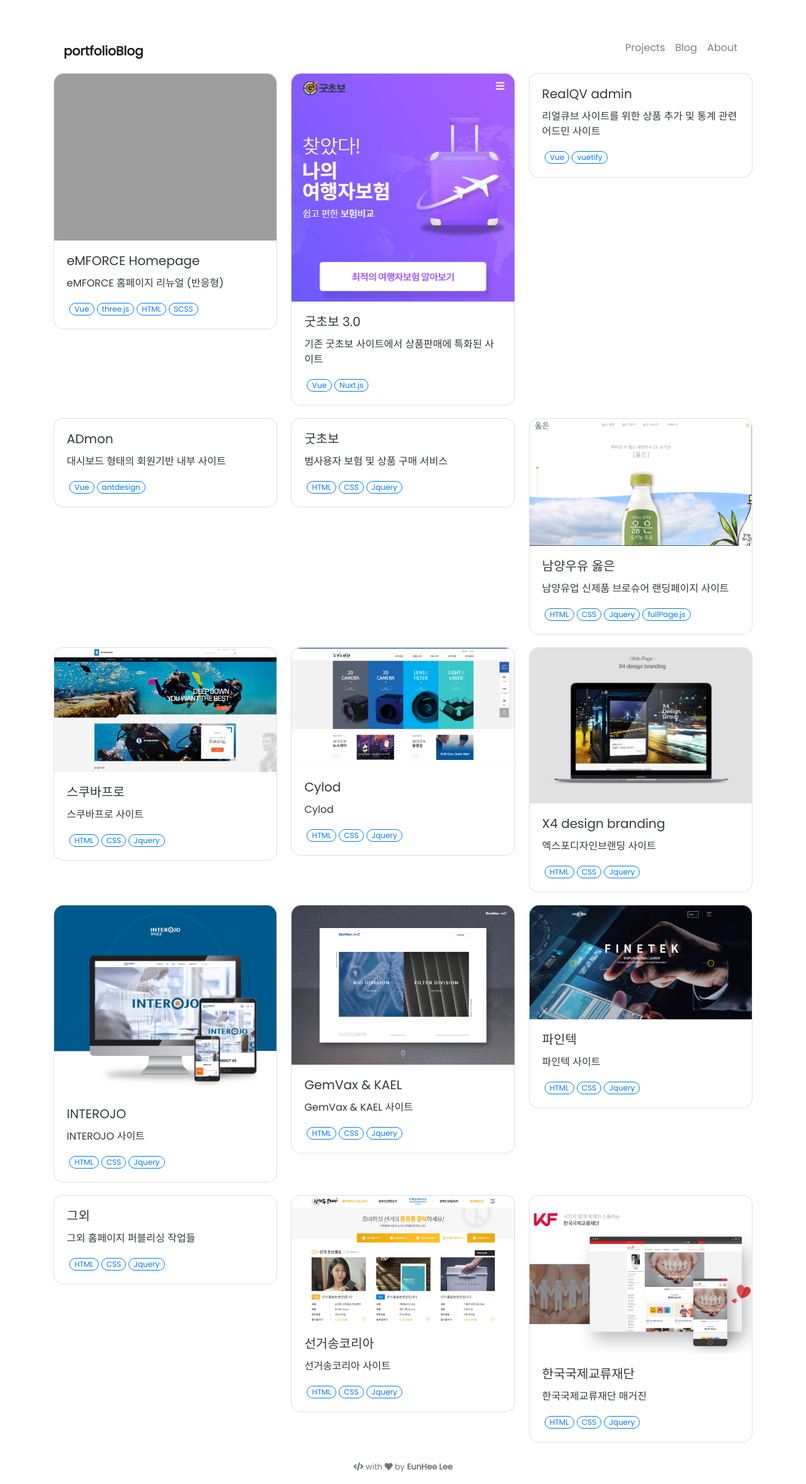
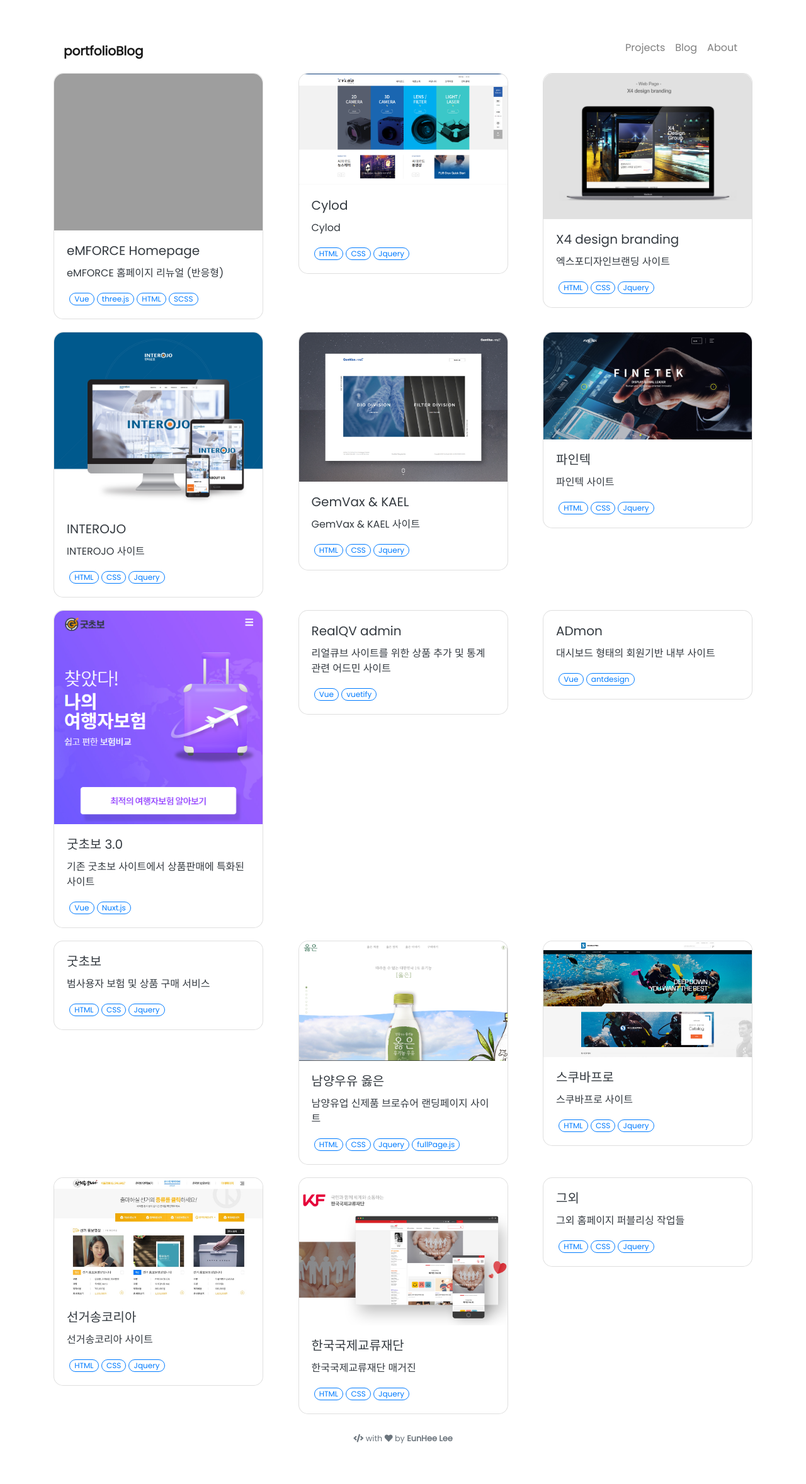
Before and after one commit to EunH12/portfolioBlog, a Jekyll site: the page built from docs/pages/index.md, in a window 1280 px wide. Shown: the whole page at 63% size. Built offline with Jekyll 4.4.1, drawn with Linux system fonts in a browser that asks for light colours; nearby versions of some CDN libraries; after the commit the page ends 2312 px from its top, so only the background shows below that.

Commit message:
align check

```diff
--- a/_sass/_projects.scss
+++ b/_sass/_projects.scss
@@ -20,6 +20,6 @@
   flex-wrap: wrap;
   justify-content: space-between;
   > div {
-    width: 32%;
+    width: 30%;
   }
 }
```
Also changed, not shown: docs/_projects/(10) cylod.md (renamed from docs/_projects/10-cylod.md), docs/_projects/(11) X4design.md (renamed from docs/_projects/11-X4design.md), docs/_projects/(12) interojo.md (renamed from docs/_projects/12-interojo.md), docs/_projects/(13) gemvax.md (renamed from docs/_projects/13-gemvax.md), docs/_projects/(14) finetek.md (renamed from docs/_projects/14-finetek.md), docs/_projects/(8) asidecom.md (renamed from docs/_projects/8-asidecom.md), docs/_projects/(9) asean.md (renamed from docs/_projects/9-asean.md).
